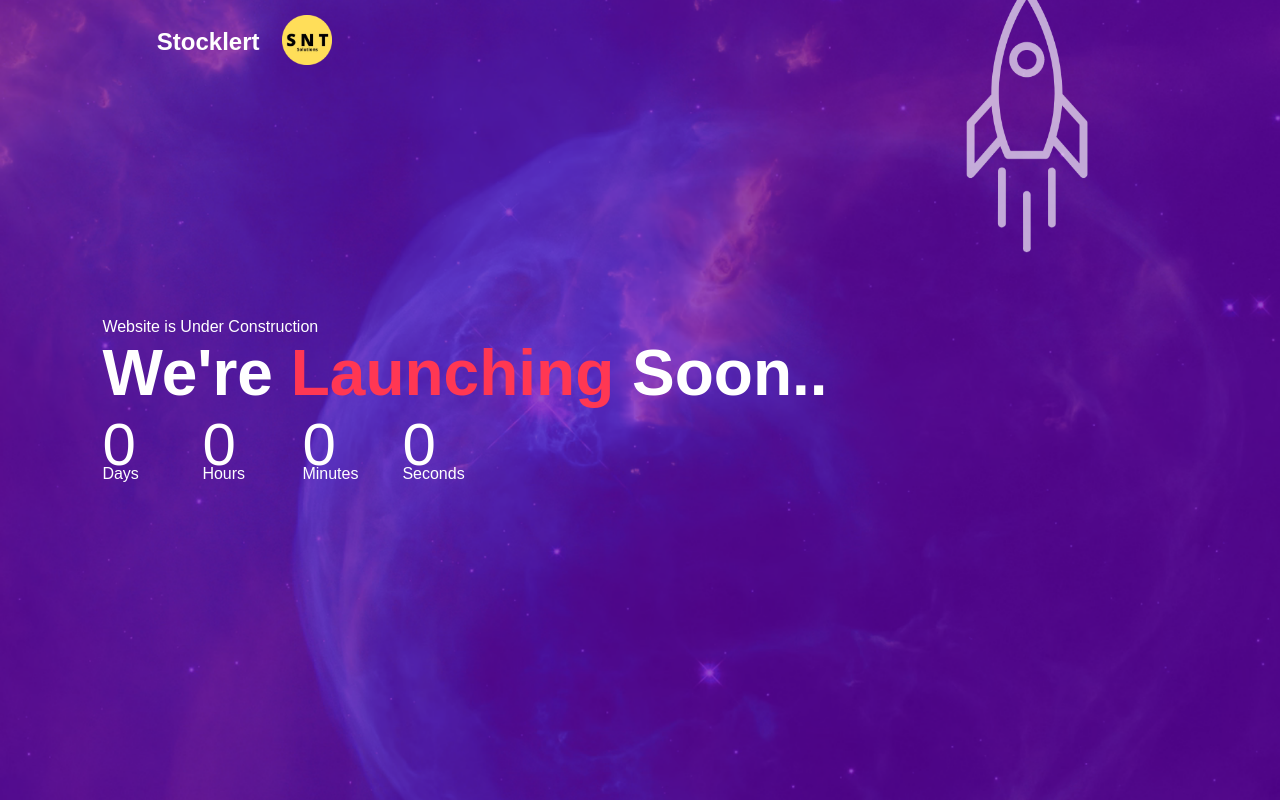
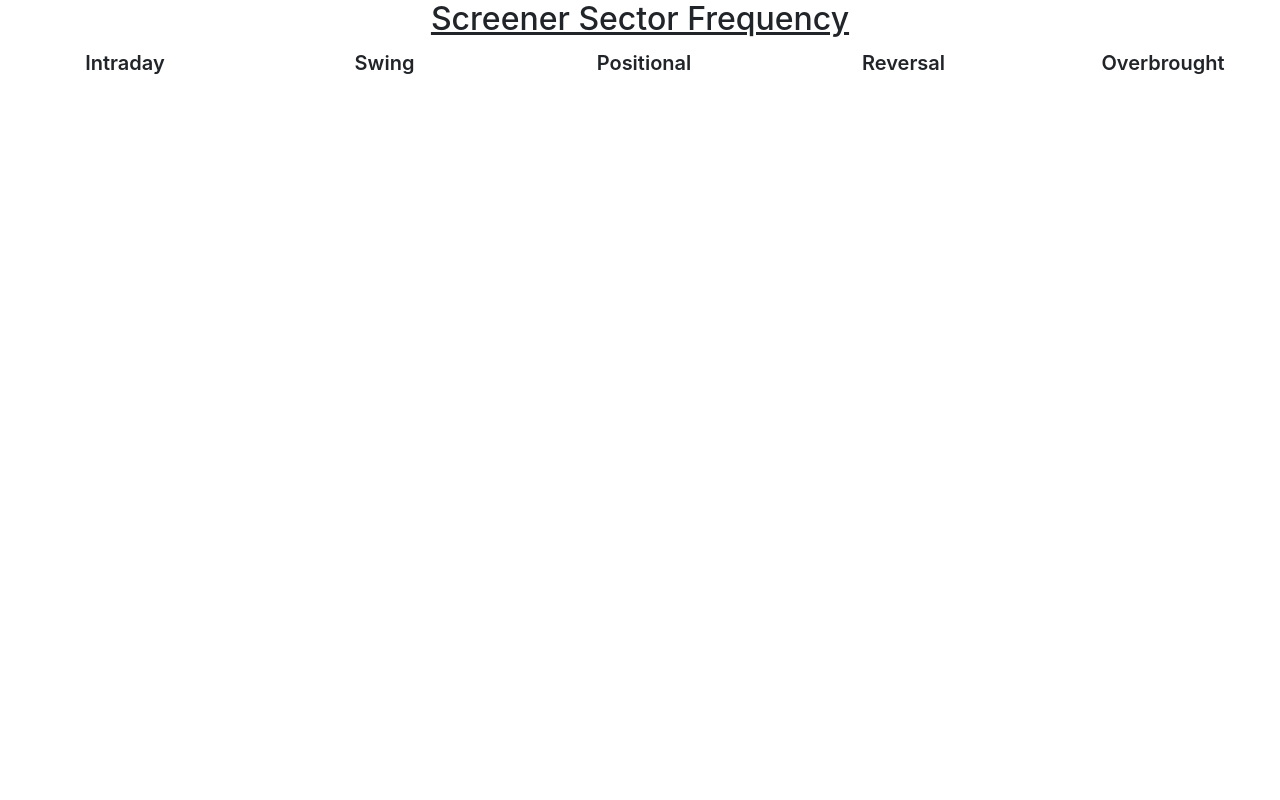
Before and after one commit to rajeshbond/datachart-20.7.2024, a FastAPI app: page / in a window 1280 px wide. Run offline with FastAPI, Linux system fonts and the light colour scheme; parts of the project's set-up code (start-up, migrations or seed data) failed here and were passed over; some libraries are stand-ins or nearby versions.

Commit message:
new file:   static/css/comp.css 	new file:   static/js/comp.js 	deleted:    static/styles.css 	modified:   templates/index.html

```diff
--- /dev/null
+++ b/static/css/comp.css
@@ -0,0 +1,109 @@
+body, html {
+  width: 100%;
+  height: 100%;
+  margin: 0;
+  padding: 0;
+  overflow-x: hidden;
+  overflow-y: auto;
+}
+.full-height-container {
+  width: 100%;
+  height: 100%;
+  overflow-x: auto;
+  white-space: nowrap;
+}
+.full-height-container h2 {
+  text-decoration: underline;
+  text-align: center;
+}
+.table-wrapper {
+  display: inline-block;
+  margin-right: 5px;
+  padding: 5px;
+  min-width: 250px;
+  box-sizing: border-box;
+  vertical-align: top;
+}
+.table-wrapper h3 {
+  font-size: 20px;
+  font-weight: 600;
+  text-align: center;
+}
+.custom-header {
+  background-color: #4a4a4a;
+  color: white;
+  font-weight: bold;
+  text-align: center;
+  font-size: 12px;
+}
+.sector-header {
+  background-color: #e9ecef;
+  font-weight: bold;
+  font-size: 16px;
+  text-align: left;
+  padding-left: 10px;
+}
+.company-row:hover {
+  background-color: #f8f9fa;
+}
+table {
+  font-size: 14px;
+  font-weight: 700;
+  width: 100%;
+  border-collapse: collapse;
+}
+td {
+  text-align: center;
+  padding: 8px;
+}
+.count-cell {
+  cursor: pointer;
+  color: black; /* Set the font color of COUNT column to black */
+}
+.popup-overlay {
+  position: fixed;
+  top: 0;
+  left: 0;
+  width: 100%;
+  height: 100%;
+  background: rgba(0, 0, 0, 0.7);
+  display: none;
+  justify-content: center;
+  align-items: center;
+}
+.popup {
+  background: white;
+  padding: 20px;
+  border-radius: 5px;
+  max-width: 600px;
+  width: 100%;
+  box-shadow: 0 0 15px rgba(0, 0, 0, 0.2);
+  max-height: 90%;
+  overflow-y: auto;
+}
+.popup-header {
+  margin-bottom: 15px;
+}
+.popup-close {
+  cursor: pointer;
+  float: right;
+  font-size: 20px;
+}
+.popup-table th, .popup-table td {
+  padding: 10px;
+  text-align: center; /* Align headers and cells to center */
+}
+.popup-table th {
+  background-color: #007bff;
+  color: white;
+  font-weight: bold;
+}
+.popup-table td {
+  background-color: #f1f1f1;
+}
+@media (max-width: 768px) {
+  .table-wrapper {
+    width: 100%;
+    margin-bottom: 10px;
+  }
+}
--- /dev/null
+++ b/static/js/comp.js
@@ -0,0 +1,300 @@
+    const baseurl = 'http://127.0.0.1:8000/';
+    // const baseurl = 'http://45.129.87.41:8025/';
+    const dymanicurl = 'fetchdata/api/fetchdata';
+    const url = baseurl + dymanicurl;
+    console.log(url);
+    // url = 'http://45.129.87.41:8025/fetchdata/api/fetchdata';
+    let count = 0;
+    async function fetchData(conditionName) {
+      try {
+        const response = await fetch(url, {
+          method: 'POST',
+          headers: {
+            'Content-Type': 'application/json'
+          },
+          body: JSON.stringify({ conditionName: conditionName })
+        });
+        if (!response.ok) {
+          throw new Error('Failed to fetch data');
+        }
+        const data = await response.json();
+        // console.log('Success:', data);
+        return data;
+      } catch (error) {
+        console.error(error);
+      }
+    }
+
+    function generateStockTable(data, tableId, modelName, tableName) {
+      const tableContainer = document.getElementById(tableId);
+      tableContainer.innerHTML = ''; // Clear existing table content
+      const groupedData = {};
+      data.forEach(item => {
+        const { sector, nsecode, frequency, close, per_chg, count } = item;
+        if (sector && nsecode) {
+          if (!groupedData[sector]) {
+            groupedData[sector] = [];
+          }
+          groupedData[sector].push({ nsecode, frequency, close, per_chg, count });
+        }
+      });
+
+      const sectors = Object.keys(groupedData).map(sector => {
+        const companies = groupedData[sector];
+        return {
+          sector,
+          companies,
+          totalFrequency: companies.reduce((acc, curr) => acc + curr.frequency, 0),
+          highestPerChg: Math.max(...companies.map(c => c.per_chg))
+        };
+      });
+
+      sectors.sort((a, b) => {
+        if (b.totalFrequency === a.totalFrequency) {
+          return b.highestPerChg - a.highestPerChg;
+        }
+        return b.totalFrequency - a.totalFrequency;
+      });
+
+      const table = document.createElement('table');
+      table.classList.add('table', 'table-bordered');
+
+      const thead = document.createElement('thead');
+      const headerRow = document.createElement('tr');
+      const headers = ['SECTOR', 'CLOSE', '% CHANGE', 'COUNT'];
+      headers.forEach(headerText => {
+        const th = document.createElement('th');
+        th.textContent = headerText;
+        th.classList.add('custom-header');
+        headerRow.appendChild(th);
+      });
+      thead.appendChild(headerRow);
+      table.appendChild(thead);
+
+      const tbody = document.createElement('tbody');
+
+      sectors.forEach(({ sector, companies }) => {
+        const sectorRow = document.createElement('tr');
+        sectorRow.classList.add('sector-header');
+
+        const sectorCell = document.createElement('td');
+        const totalCompanies = companies.length;
+        sectorCell.colSpan = headers.length;
+        sectorCell.textContent = `${sector} - (${totalCompanies})`;
+        sectorRow.appendChild(sectorCell);
+
+        tbody.appendChild(sectorRow);
+
+        companies.sort((a, b) => b.per_chg - a.per_chg);
+
+        companies.forEach(company => {
+          const companyRow = document.createElement('tr');
+          companyRow.classList.add('company-row');
+
+          const companyCells = ['nsecode', 'close', 'per_chg', 'count'];
+          companyCells.forEach(cellType => {
+            const companyCell = document.createElement('td');
+            if (cellType === 'nsecode') {
+              const link = document.createElement('a');
+              link.href = `https://www.tradingview.com/chart/?symbol=NSE%3A${company[cellType]}`;
+              link.textContent = company[cellType];
+              link.target = '_blank';
+              companyCell.appendChild(link);
+            } else if (cellType === 'per_chg') {
+              const value = company[cellType];
+              companyCell.textContent = `${value}%`;
+              if (value > 0) {
+                companyCell.style.backgroundColor = '#c6f0c6';
+              } else if (value < 0) {
+                companyCell.style.backgroundColor = '#f8d7da';
+              }
+            } else if (cellType === 'count') {
+              const countValue = company[cellType];
+              companyCell.textContent = countValue;
+              companyCell.style.color = 'black'; // Ensure count value text color is black
+              // Set background color based on count value
+              if (countValue === 1) {
+                companyCell.style.backgroundColor = 'yellow'; // Yellow for count = 1
+                companyCell.style.color = 'black'; // Ensure count value text color is black
+              } else if (countValue > 1) {
+                companyCell.style.backgroundColor = 'green'; // Green for count > 1
+                companyCell.style.color = 'white'; // Ensure count value text color is black
+              }
+              companyCell.classList.add('count-cell');
+              companyCell.setAttribute('data-company', JSON.stringify(company));
+              companyCell.onclick = () => showPopup(company, tableName, sector, modelName);
+            } else {
+              companyCell.textContent = company[cellType];
+            }
+            companyCell.style.textAlign = 'center'; // Center align text
+            companyRow.appendChild(companyCell);
+          });
+
+          tbody.appendChild(companyRow);
+        });
+      });
+
+      table.appendChild(tbody);
+      tableContainer.appendChild(table);
+    }
+
+    async function getCount(modelName, nsecode, count) {
+      // console.log(modelName, nsecode, count);
+      const fetchUrl = 'fetchdata/api/fetchfrequency';
+      const newUrl = baseurl + fetchUrl;
+      const response = await fetch(newUrl, {
+        method: 'POST',
+        headers: {
+          'Content-Type': 'application/json'
+        },
+        body: JSON.stringify({ tableName: modelName, nsecode: nsecode, count: count })
+      });
+      if (!response.ok) {
+        throw new Error('Failed to fetch data');
+      }
+      const data = await response.json();
+      console.log('Success:', data);
+      return data;
+    }
+
+    async function showPopup(company, tableName, sector, modelName) {
+      const popupOverlay = document.getElementById('popup-overlay');
+      const popupContent = document.getElementById('popup-content');
+
+      try {
+        const response = await getCount(modelName, company.nsecode, company.count);
+        const freqData = response.data; // Access the data from the response
+        // console.log(`freqData --> ${JSON.stringify(freqData)}`);
+
+        // Create a table for the list data
+        let listTableHtml = '<table class="table table-bordered popup-table mt-3"><thead><tr>';
+
+        // Check if freqData is an array and contains data
+        if (Array.isArray(freqData) && freqData.length > 0) {
+          const columns = Object.keys(freqData[0]); // Get the columns from the first item
+          columns.forEach(column => {
+            listTableHtml += `<th>${column.toUpperCase()}</th>`;
+          });
+          listTableHtml += '</tr></thead><tbody>';
+
+          freqData.forEach(item => {
+            listTableHtml += '<tr>';
+            columns.forEach(column => {
+              listTableHtml += `<td>${item[column]}</td>`;
+            });
+            listTableHtml += '</tr>';
+          });
+
+          listTableHtml += '</tbody></table>';
+        } else {
+          listTableHtml = '<p>No data available.</p>';
+        }
+
+        popupContent.innerHTML = `
+          <h4 id="popup-title">In - ${tableName}</h4>
+          <h3>${company.nsecode}</h3>
+          <p>Sector: ${sector}</p>
+          <p>Price: ${company.close}</p>
+          <p>Percentage Change: ${company.per_chg}%</p>
+          <p>Appearance in Last 5 days: ${company.count} times</p>
+          <canvas id="close-chart" width="400" height="200"></canvas>
+          ${listTableHtml}
+        `;
+
+        const popup = document.querySelector('.popup');
+        popup.style.display = 'block';
+        popupOverlay.style.display = 'flex';
+
+        freqData.sort((a, b) => {
+          // Convert date strings to Date objects
+          let dateA = new Date(a.date.split('-').reverse().join('-'));
+          let dateB = new Date(b.date.split('-').reverse().join('-'));
+
+          // Compare the Date objects
+          return dateA - dateB;
+        });
+        // console.log(`--------${freqData}------`);
+
+        // Generate chart
+        const closeChart = document.getElementById('close-chart').getContext('2d');
+        const labels = freqData.map(item => item.date);
+        const closeValues = freqData.map(item => item.close);
+
+        new Chart(closeChart, {
+          type: 'line',
+          data: {
+            labels: labels,
+            datasets: [{
+              label: 'Close',
+              data: closeValues,
+              borderColor: 'rgba(54, 162, 235, 1)', // Blue color for line
+              borderWidth: 2,
+              fill: false,
+              tension: 0.1
+            }]
+          },
+          options: {
+            responsive: true,
+            plugins: {
+              legend: {
+                labels: {
+                  color: '#333'
+                }
+              }
+            },
+            scales: {
+              x: {
+                display: true,
+                title: {
+                  display: true,
+                  text: 'Date',
+                  color: '#333'
+                },
+                grid: {
+                  color: '#ddd'
+                }
+              },
+              y: {
+                display: true,
+                title: {
+                  display: true,
+                  text: 'Close Value',
+                  color: '#333'
+                },
+                grid: {
+                  color: '#ddd'
+                }
+              }
+            }
+          }
+        });
+      } catch (error) {
+        console.error('Error fetching frequency data:', error);
+      }
+    }
+
+    function closePopup() {
+      const popupOverlay = document.getElementById('popup-overlay');
+      popupOverlay.style.display = 'none';
+    }
+
+    async function fetchDataWithDelay(conditionName, tableId, delay, modelName, tableName) {
+      await new Promise(resolve => setTimeout(resolve, delay));
+      const data = await fetchData(conditionName);
+      if (data) {
+        generateStockTable(data, tableId, modelName, tableName);
+      }
+    }
+
+    async function init() {
+      await fetchDataWithDelay('Champions Intraday', 'intraday-table', 100, 'IntradayData', 'INTRADAY');
+      await fetchDataWithDelay('Champions Over Brought', 'overbrought-table', 100, 'OverBroughtData', 'OVERBOUGHT');
+      await fetchDataWithDelay('Champions Positional', 'positional-table', 100, 'PositionalData', 'POSITIONAL');
+      await fetchDataWithDelay('Champions Swing', 'swing-table', 100, 'SwingData', 'SWING');
+      await fetchDataWithDelay('Champions Reversal Stocks', 'reversal-table', 100, 'ReversalData', 'REVERSAL');
+      count ++;
+      console.log(`------Count: ${count}-----`);
+    }
+
+    init();
+    setInterval(init, 45000); // Refresh every 60 seconds
--- a/static/styles.css
+++ /dev/null
@@ -1,96 +0,0 @@
-*{
-    margin: 0;
-    padding: 0;
-    font-family: 'Poppins', sans-serif;
-    box-sizing:border-box;
-
-}
-
-.container{
-    width:100vw;
-    height:100vh;
-    background-image: url(images/background.png);
-    background-position:center ;
-    background-size:cover;
-    padding: 0 8%;
-    position: relative;
-}
-
-.logo{
-    width: 120px;
-    padding: 20px 0;
-    cursor: pointer;
-    color:white;
-    display: inline;
-
-
-
-
-
-}
-.snt{
-    position: relative;
-    left:180px;
-    top: 15px;
-    width: 50px;
-    display: inline;
-
-
-}
-.content{
-    top: 50%;
-    position: absolute;
-    transform: translateY(-50%);
-    color: #fff;
-}
-.content h1{
-
-    font-size:64px;
-    font-weight: 600;
-}
-.content h1 span{
-    color: #ff3753;
-}
-.content button{
-    background: transparent;
-    border:2px solid #fff;
-    outline:none;
-    padding: 12px 25px;
-    color: #fff;
-    display: flex;
-    align-items: center;
-    margin-top: 30px;
-    cursor: pointer;
-}
-.content button img{
-    width: 15px;
-    margin-left: 10px;
-
-}
-.launch-time{
-    display: flex;
-}
-.launch-time div{
-    flex-basis: 100px;
-}
-
-.launch-time div p{
-    font-size:60px;
-    margin-bottom: -14px;
-}
-.rocket{
-    width: 250px;
-    position: absolute;
-    right: 10%;
-    bottom: 0;
-    animation: rocket 4s linear infinite;
-}
-@keyframes rocket{
-    0%{
-        bottom: 0;
-        opacity: 0;
-    }
-    100%{
-        bottom: 105%;
-        opacity: 1;
-}
--- a/templates/index.html
+++ b/templates/index.html
@@ -2,77 +2,51 @@
 <html lang="en">
 <head>
   <meta charset="UTF-8">
-    <meta http-equiv="X-UA-Compatible" content="IE=edge">
   <meta name="viewport" content="width=device-width, initial-scale=1.0">
-    <title>stockalert</title>
-    <link href="{{ url_for('static', path='/styles.css') }}" rel="stylesheet">
+  <title>Screener Summary</title>
+  <!-- Bootstrap CSS for styling -->
+  <link rel="stylesheet" href="https://stackpath.bootstrapcdn.com/bootstrap/4.5.2/css/bootstrap.min.css">
+  <link rel="stylesheet" href="https://cdn.jsdelivr.net/npm/sweetalert2@11/dist/sweetalert2.min.css">
+  <link rel="stylesheet" href="static/css/comp.css">
+  <!-- Chart.js for charting -->
+  <script src="https://cdn.jsdelivr.net/npm/chart.js"></script>
 </head>
 <body>
-
-    <div class="container">
-        <img src="static/images/WhatsApp Image 2022-09-29 at 7.58.41 PM-modified.png" alt="" class="snt">
-        <h2 class="logo">Stocklert </h2>
-        <div class="content">
-            <p>
-                Website is Under Construction
-            </p>
-            <h1>We're <span>Launching</span> Soon..</h1>
-            <div class="launch-time">
-                <div>
-                    <p id="days">00</p>
-                    <span>Days</span>
+  <div class="full-height-container">
+    <h2>Screener Sector Frequency</h2>
+    <div class="table-wrapper">
+      <h3>Intraday</h3>
+      <div id="intraday-table"></div>
     </div>
-                <div>
-                    <p id="hours">00</p>
-                    <span>Hours</span>
-                </div> <div>
-                    <p id="minutes">00</p>
-                    <span>Minutes</span>
-                </div> <div>
-                    <p id="seconds">00</p>
-                    <span>Seconds</span>
+    <div class="table-wrapper">
+      <h3>Swing</h3>
+      <div id="swing-table"></div>
+    </div>
+    <div class="table-wrapper">
+      <h3>Positional</h3>
+      <div id="positional-table"></div>
+    </div>
+    <div class="table-wrapper">
+      <h3>Reversal</h3>
+      <div id="reversal-table"></div>
+    </div>
+    <div class="table-wrapper">
+      <h3>Overbrought</h3>
+      <div id="overbrought-table"></div>
     </div>
   </div>
-            <!--<button type="button">Learn More <img src="static/images/triangle.png" alt=""></button>-->
 
+  <!-- Popup HTML -->
+  <div class="popup-overlay" id="popup-overlay">
+    <div class="popup">
+      <div class="popup-header">
+        <span class="popup-close" onclick="closePopup()">&times;</span>
+      </div>
+      <div id="popup-content">Popup Content</div>
+    </div>
   </div>
 
-        <img src="static/images/rocket.png" class="rocket">
-
-
-
-    </div>
-
-<script>
-
-    var countDownDate = new Date("nov 20, 2022 00:00:00").getTime();
-    var x = setInterval(function(){
-        var now = new Date().getTime();
-        var distance = countDownDate - now;
-        var days = Math.floor(distance / (1000 * 60 * 60 * 24));
-        var hours = Math.floor((distance % (1000 * 60 * 60 * 24)) / (1000 * 60 * 60));
-        var minutes = Math.floor((distance % (1000 * 60 * 60)) / (1000 * 60));
-        var seconds = Math.floor((distance % (1000 * 60)) / 1000);
-
-        document.getElementById("days").innerHTML = days;
-        document.getElementById("hours").innerHTML = hours;
-        document.getElementById("minutes").innerHTML = minutes;
-        document.getElementById("seconds").innerHTML = seconds;
-
-        if(distance < 0){
-            clearInterval(x);
-            document.getElementById("days").innerHTML = 00;
-        document.getElementById("hours").innerHTML = 00;
-        document.getElementById("minutes").innerHTML = 00;
-        document.getElementById("seconds").innerHTML = 00;
-
-
-        }
-
-
-
-    },1000);
-</script>
-
+  <!-- JavaScript for table generation -->
+  <script src="static/js/comp.js"></script>
 </body>
 </html>
```
Lines whose indentation alone changed are shown as unchanged.
